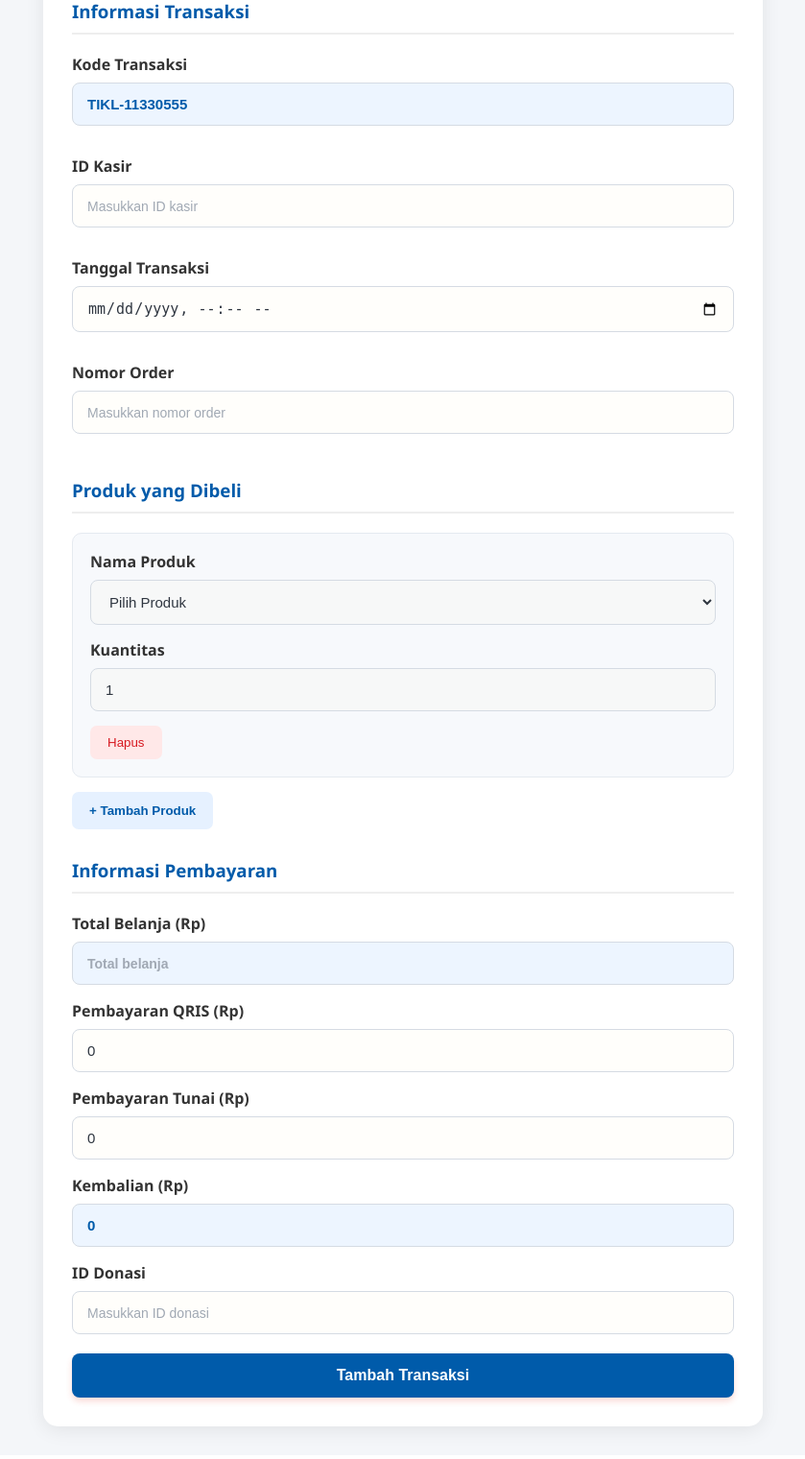
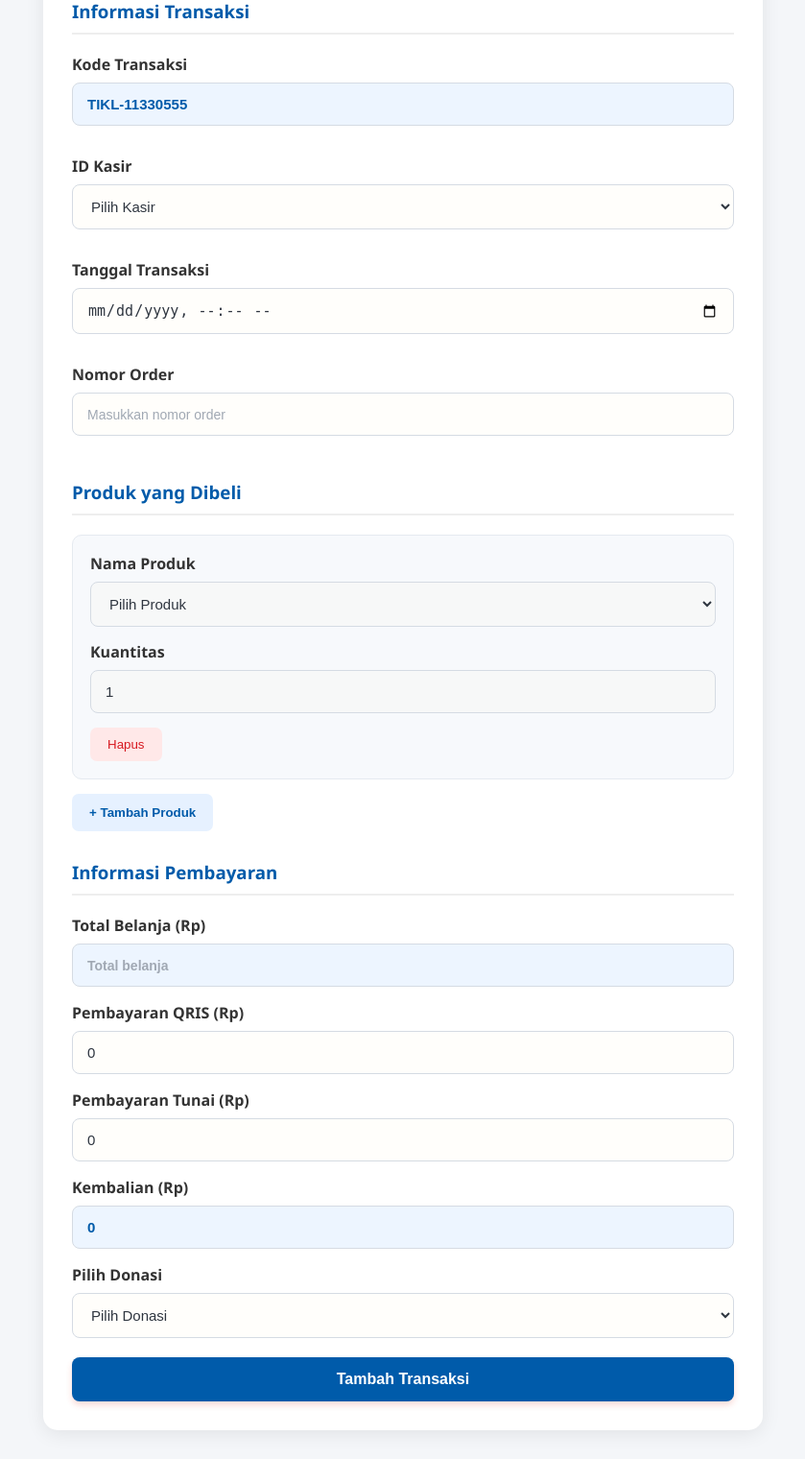
Before and after one commit to dirakhraa/RPL4_indomaret_POS, a PHP site: page /pages/transactions/add.php in a window 1280 px wide. Shown: the part 194-1714 px from the top of the page at 96% size, without its empty margins (220-1059 px from the left). Run offline with PHP 8.4, Linux system fonts and the light colour scheme; tables that the repository leaves empty or names only in its code hold one stand-in row (values such as "Sample post").

Commit message:
Update fitur transaksi

```diff
--- a/pages/transactions/add.php
+++ b/pages/transactions/add.php
@@ -6,6 +6,8 @@ include ROOTPATH . '/includes/header.php';
 
 // Mengambil daftar produk dari database
 $query_produk = mysqli_query($connection, "SELECT * FROM tabel_produk");
+$query_donasi = mysqli_query($connection, "SELECT * FROM tabel_donasi");
+$query_kasir = mysqli_query($connection, "SELECT * FROM tabel_kasir");
 ?>
 
 <div class="transaction-container">
@@ -29,7 +31,16 @@ $query_produk = mysqli_query($connection, "SELECT * FROM tabel_produk");
 
             <div class="form-field">
                 <label>ID Kasir</label>
-                <input type="number" name="id_kasir" class="custom-input" placeholder="Masukkan ID kasir" required>
+                <select name="id_kasir" class="custom-input" required>
+                    <option value="">Pilih Kasir</option>
+
+                    <?php while ($kasir = mysqli_fetch_assoc($query_kasir)) { ?>
+                    <option value="<?= $kasir['id_kasir']; ?>">
+                        <?= htmlspecialchars($kasir['nama_kasir']); ?>
+                        (ID: <?= $kasir['id_kasir']; ?>)
+                    </option>
+                    <?php } ?>
+                </select>
             </div>
 
             <div class="form-field">
@@ -127,10 +138,21 @@ $query_produk = mysqli_query($connection, "SELECT * FROM tabel_produk");
         </div>
 
         <div class="form-field">
-            <label for="id_donasi">ID Donasi</label>
+            <label for="id_donasi">Pilih Donasi</label>
 
-            <input type="number" id="id_donasi" name="id_donasi" class="custom-input" placeholder="Masukkan ID donasi"
-                required>
+            <select name="id_donasi" id="id_donasi" class="custom-input" required>
+
+                <option value="">Pilih Donasi</option>
+
+                <?php while ($donasi = mysqli_fetch_assoc($query_donasi)) { ?>
+
+                <option value="<?= $donasi['id_donasi']; ?>">
+                    <?= htmlspecialchars($donasi['nama_donasi']); ?>
+                </option>
+
+                <?php } ?>
+
+            </select>
         </div>
 
         <!-- TOMBOL SIMPAN -->
```
